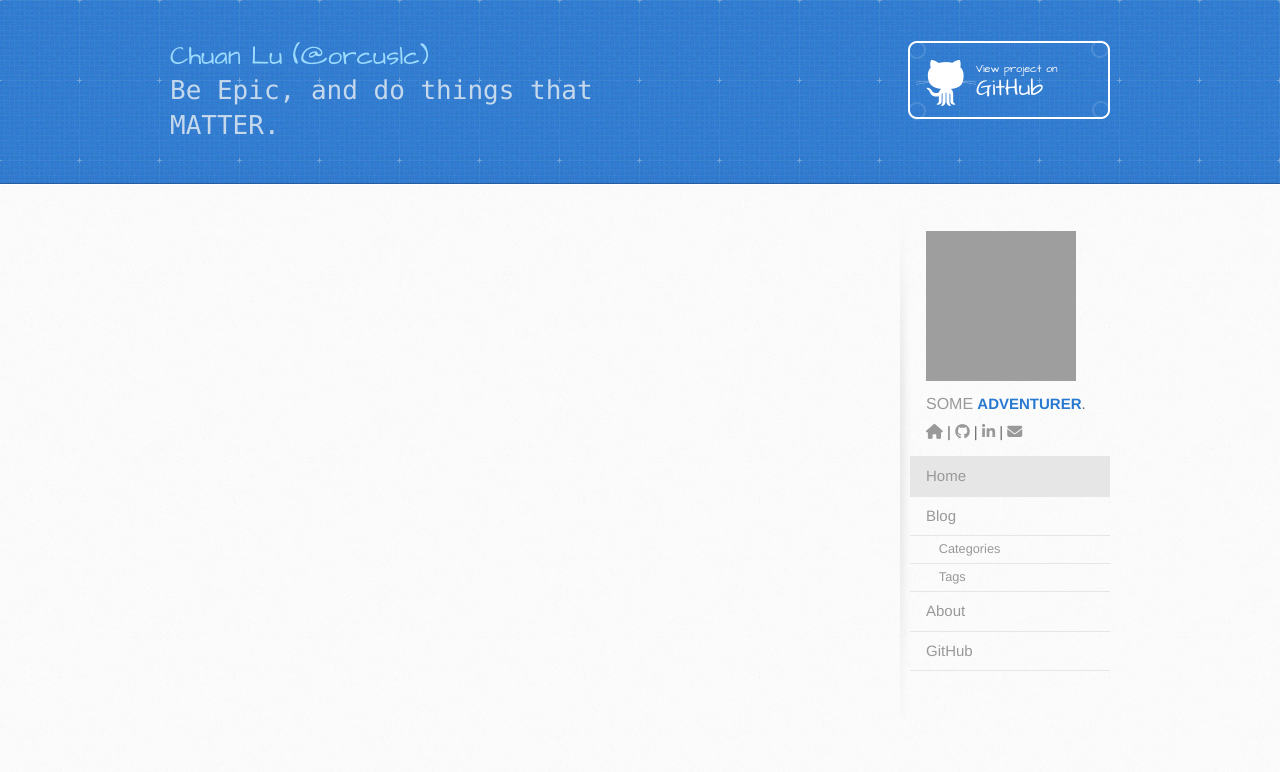
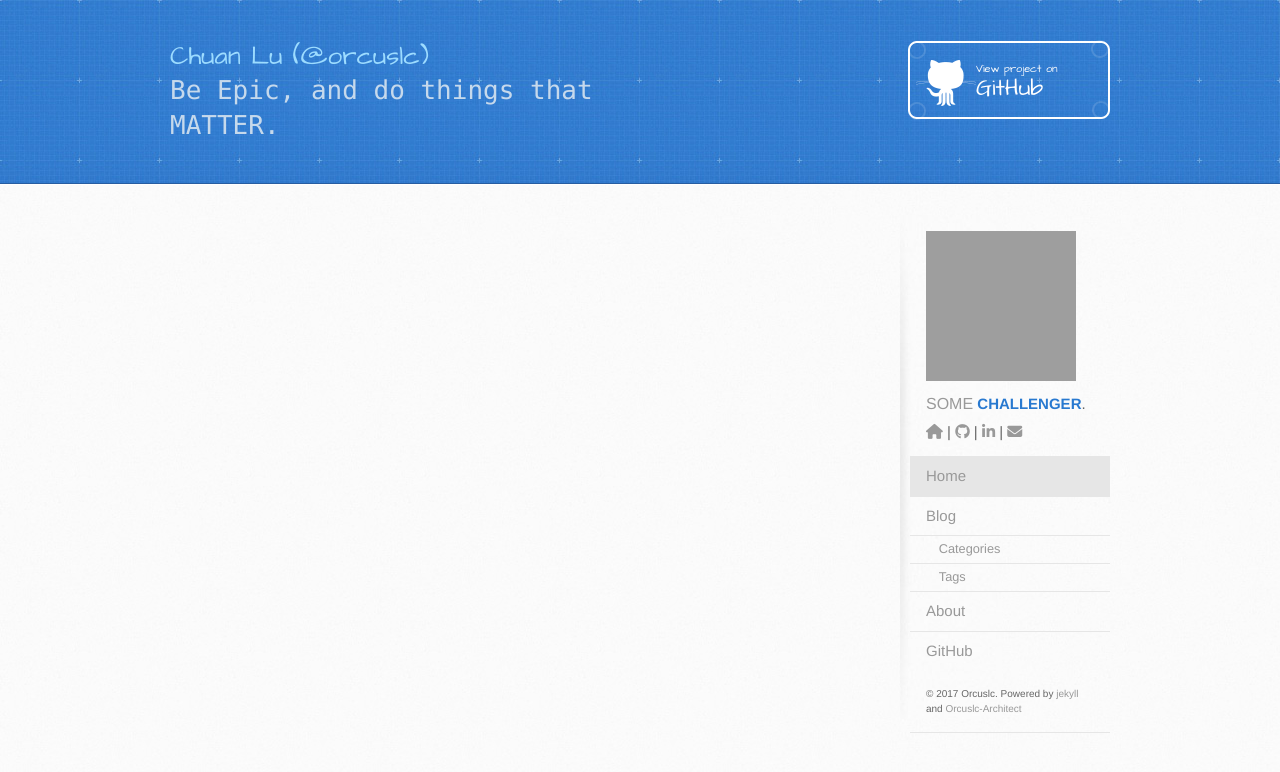
Before and after one commit to Orcuslc/blog.io, a Jekyll site: the page built from index.html, in a window 1280 px wide. Shown: the top 772 px of the page. Built offline with Jekyll 4.4.1, drawn with Linux system fonts in a browser that asks for light colours; nearby versions of some CDN libraries; grey boxes are pictures that could not be loaded.

Commit message:
updated sidebar

```diff
--- a/_config.yml
+++ b/_config.yml
@@ -6,8 +6,9 @@ google_analytics:
 theme: jekyll-theme-architect
 
 author:
+  name: Orcuslc
   gravatar: 436e2542ad8e21f41e94ac565d7d8c64
-  description: RESEARCHER,DEVELOPER,LIFE-LEARNER,ADVENTURER,CHALLENGER
+  description: RESEARCHER,DEVELOPER,LIFE-LEARNER,ADVENTURER,CHALLENGER,PUNKER
   contact:
     homepage: http://chuanlu.xyz
     github: https://github.com/orcuslc
@@ -25,3 +26,6 @@ nav:
     - '/about/'
   GitHub:
     - 'http://orcuslc.github.io'
+
+tag_page: '/blog/tags/'
+category_page: '/blog/categories/'
--- a/_includes/sidebar.html
+++ b/_includes/sidebar.html
@@ -58,6 +58,11 @@
           {% endfor %}
         {% endfor %}
       </span>
+  {% endfor %}
 
-{% endfor %}
+  <div class="sidebar-item" style="font-size:10px">
+    <p>
+    &copy; {{ site.time | date: '%Y' }} {{ site.author.name }}. Powered by <a href="http://jekyllrb.com">jekyll</a> and <a href="orcuslc.github.io">Orcuslc-Architect</a>
+    </p>
+  </div>
 </aside>
--- a/_layouts/default.html
+++ b/_layouts/default.html
@@ -23,9 +23,7 @@
       <section id="main-content">
         {{ content }}
       </section>
-
       {% include sidebar.html %}
-
     </div>
   </div>
 
```
